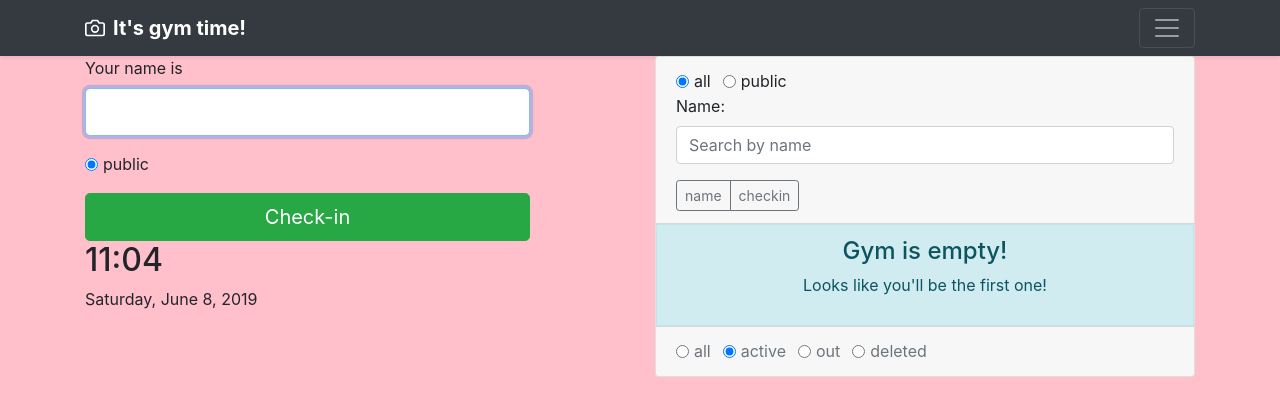
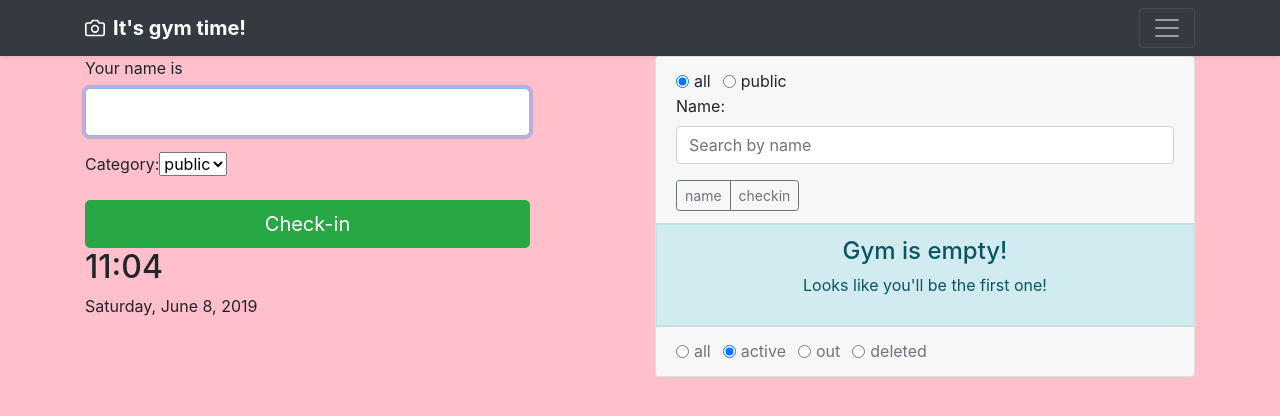
Before and after one commit to rmhdev/gym-time, a Vue app: page / in a window 1280 px wide. Both pictures are taken after a click on the link "Enter". Shown: the top 416 px of the page. Built offline with nearby package versions, Linux system fonts and the light colour scheme.

Commit message:
Change radio buttons to select

```diff
--- a/src/components/Checkin.vue
+++ b/src/components/Checkin.vue
@@ -24,25 +24,41 @@
             </div>
 
             <div class="form-group">
-                <div
-                    v-for="category in categories"
-                    :key="category.value"
-                    class="form-check form-check-inline gym-checkin-category"
+                <label for="checkin_category">Category:</label>
+                <select
+                    id="checkin_category"
+                    class="gym-checkin-category"
+                    name="checkin[category]"
+                    required="required"
                 >
-                    <input
-                        type="radio"
-                        class="form-check-input"
-                        :id="'checkin_category_' + category.value"
-                        name="checkin[category]"
+                    <option
+                        v-for="category in categories"
+                        :key="category.value"
+                        :selected="customerCategory === category.value"
                         :value="category.value"
-                        :checked="customerCategory === category.value"
-                        required="required"
                         @change="customerCategory = category.value"
-                    ><label
-                        class="form-check-label"
-                        :for="'checkin_category_' + category.value"
-                    >{{ category.name }}</label>
-                </div>
+                    >{{ category.name }}</option>
+                </select>
+
+<!--                <div-->
+<!--                    v-for="category in categories"-->
+<!--                    :key="category.value"-->
+<!--                    class="form-check form-check-inline gym-checkin-category"-->
+<!--                >-->
+<!--                    <input-->
+<!--                        type="radio"-->
+<!--                        class="form-check-input"-->
+<!--                        :id="'checkin_category_' + category.value"-->
+<!--                        name="checkin[category]"-->
+<!--                        :value="category.value"-->
+<!--                        :checked="customerCategory === category.value"-->
+<!--                        required="required"-->
+<!--                        @change="customerCategory = category.value"-->
+<!--                    ><label-->
+<!--                        class="form-check-label"-->
+<!--                        :for="'checkin_category_' + category.value"-->
+<!--                    >{{ category.name }}</label>-->
+<!--                </div>-->
             </div>
 
             <button type="submit" class="btn btn-block btn-success btn-lg">Check-in</button>
```
Also changed, not shown: 1 other file (tests, documents, lock files or other folders).
